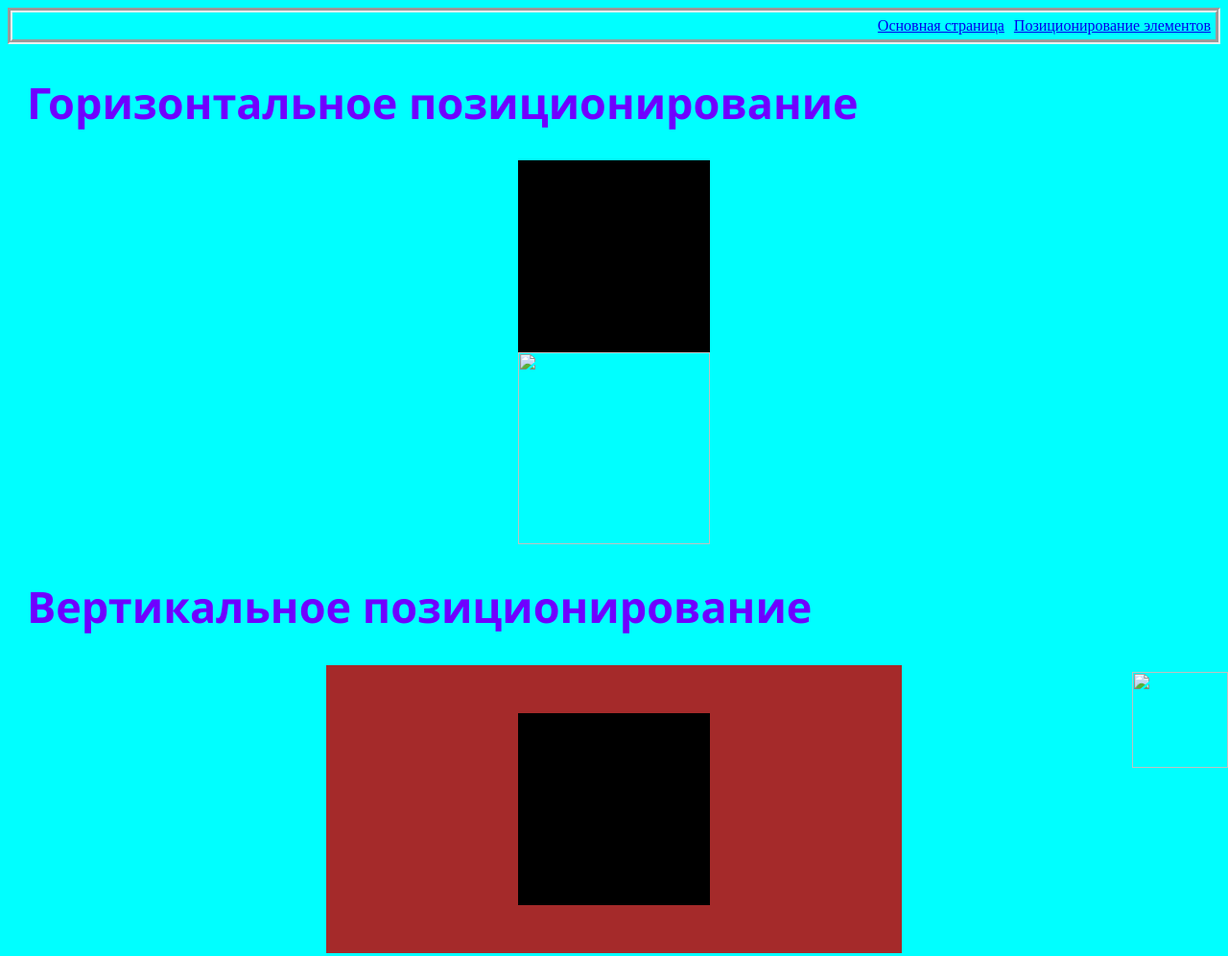
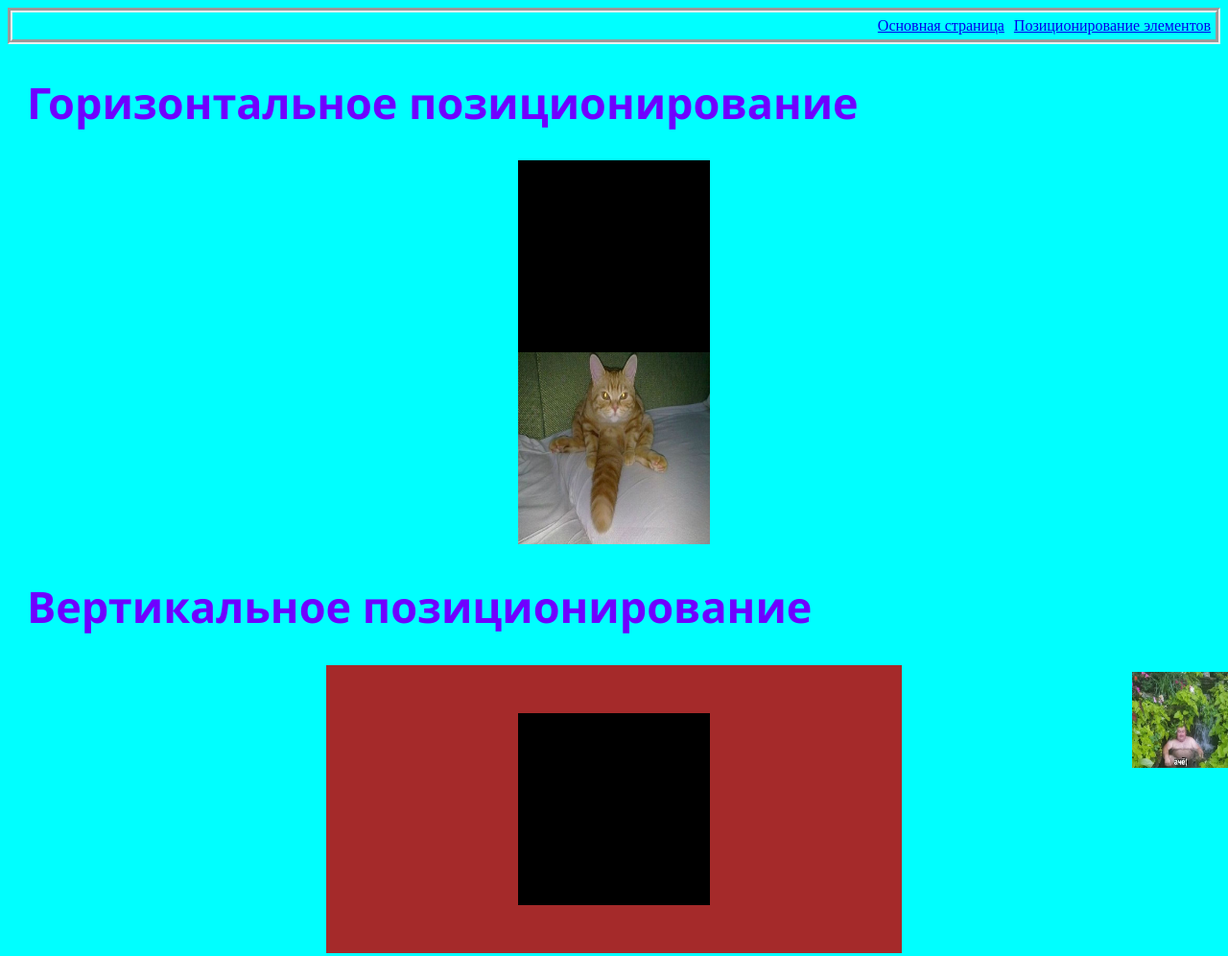
Before and after one commit to SevaZimov/DigitalFaculty, a plain HTML site: page page2.html in a window 1280 px wide. Shown: the top 996 px of the page at 96% size. Drawn offline with Linux system fonts and the light colour scheme; the site is published under a folder, as on GitHub Pages, so addresses that start at the root find nothing.

Commit message:
Update page2.html
fixed wrong path for images in page2

```diff
--- a/page2.html
+++ b/page2.html
@@ -21,7 +21,7 @@
 
     </div>
     <div class="zk_cont">
-        <img class="Zloi_kot" src="/images/zloi_kot.png">
+        <img class="Zloi_kot" src="images/zloi_kot.png">
     </div>
 
 </div>
@@ -56,5 +56,5 @@
 <div class="block-b"></div>
 <div class="block-g"></div>
 </div>
-<img class="water_g" src="/images/water_guardian.jpg">
+<img class="water_g" src="images/water_guardian.jpg">
 </body>
```
